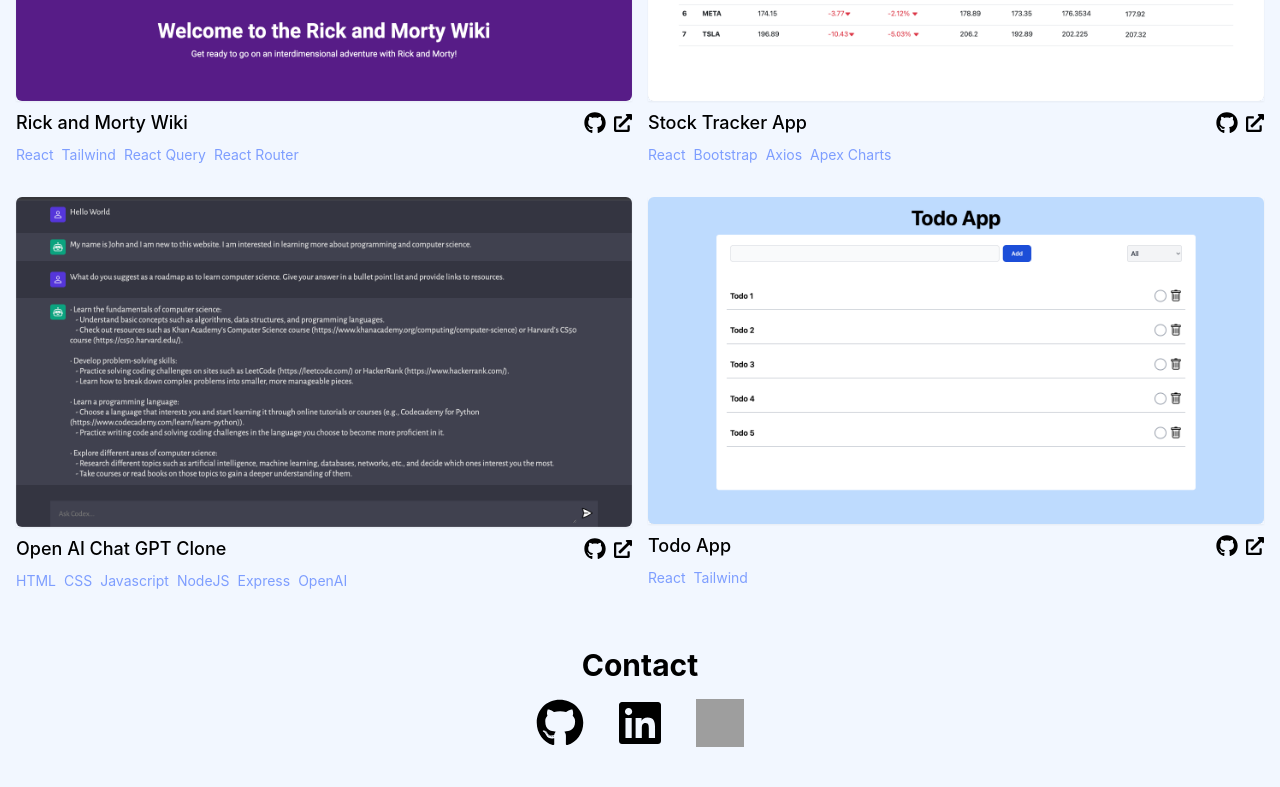
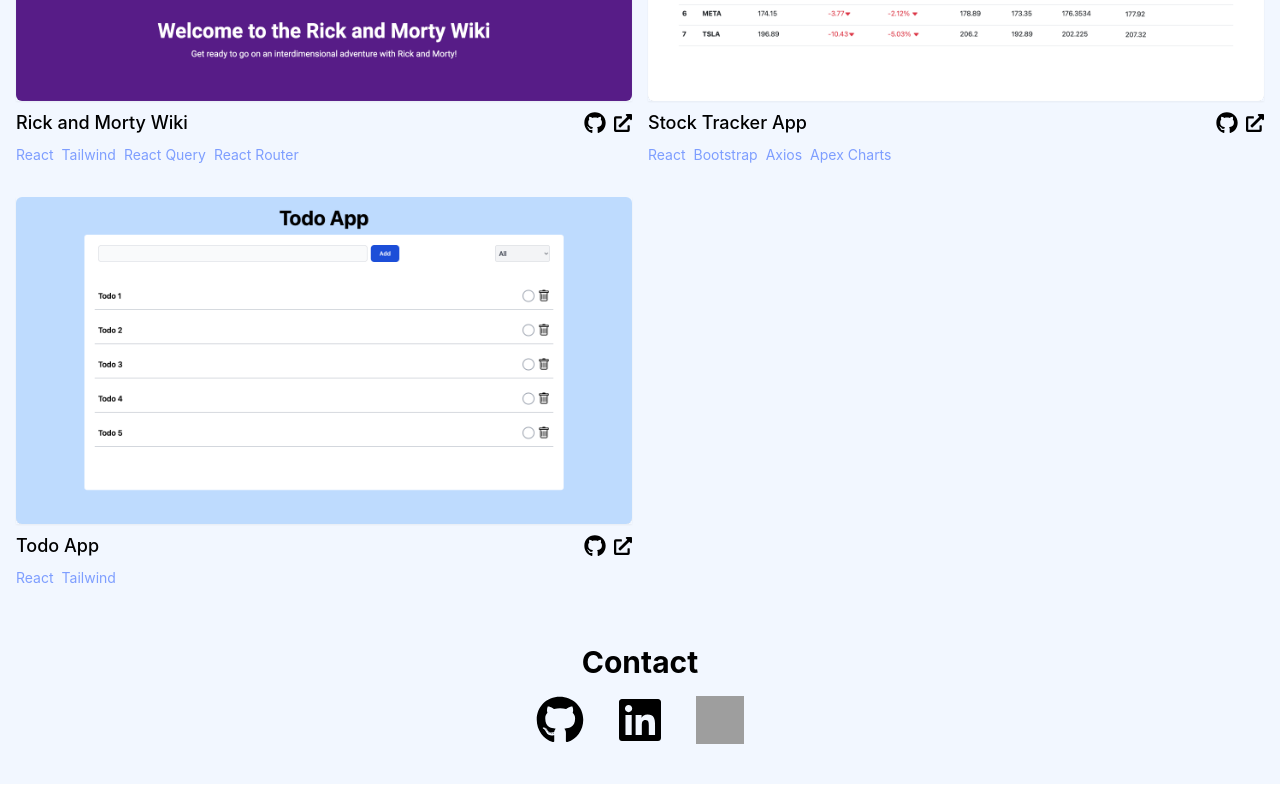
Before and after one commit to Astern2112/aaron_portfolio_react, a React (Create React App) app: page / in a window 1280 px wide. Shown: the part 2184-2971 px from the top of the page. Built offline with nearby package versions, Linux system fonts and the light colour scheme; grey boxes are pictures that could not be loaded.

Commit message:
removed gpt-clone project

```diff
--- a/src/components/Projects/Projects.jsx
+++ b/src/components/Projects/Projects.jsx
@@ -26,16 +26,16 @@
       github: 'https://github.com/Astern2112/stock-tracker-app',
     },
 
-    {
-      name: 'Open AI Chat GPT Clone',
-      img: images.chatGPTClone,
-      tags: ['HTML', 'CSS', 'Javascript', 'NodeJS', 'Express', 'OpenAI'],
-      type: 'Web App',
-      description:
-        "A clone of ChatGPT made by open AI. Built using open AI's public API specifically the text-davinci-003 Model. ",
-      website: 'https://open-ai-chat-clone.vercel.app/',
-      github: 'https://github.com/Astern2112/openAiChatClone/tree/main',
-    },
+    // {
+    //   name: 'Open AI Chat GPT Clone',
+    //   img: images.chatGPTClone,
+    //   tags: ['HTML', 'CSS', 'Javascript', 'NodeJS', 'Express', 'OpenAI'],
+    //   type: 'Web App',
+    //   description:
+    //     "A clone of ChatGPT made by open AI. Built using open AI's public API specifically the text-davinci-003 Model. ",
+    //   website: 'https://open-ai-chat-clone.vercel.app/',
+    //   github: 'https://github.com/Astern2112/openAiChatClone/tree/main',
+    // },
     {
       name: 'Todo App',
       img: images.todoApp,
```
